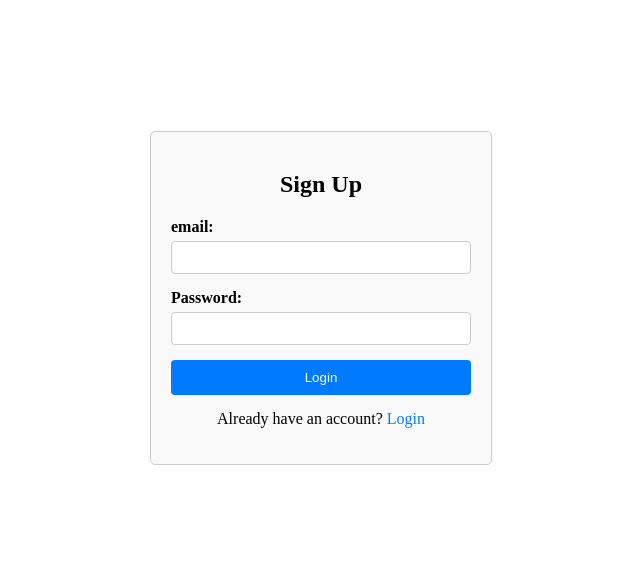
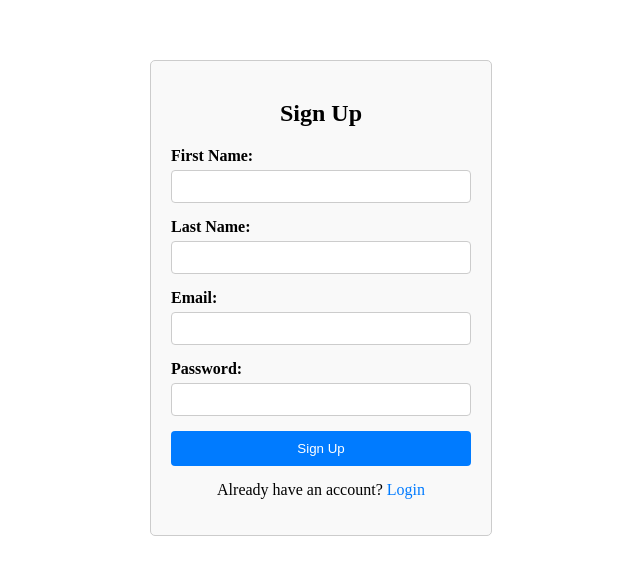
Before and after one commit to lakanodia/online-app, an Angular app: page /signup in a window 1280 px wide. Shown: the part 110-684 px from the top of the page, without its empty margins (319-959 px from the left). Built offline with nearby package versions, Linux system fonts and the light colour scheme.

Commit message:
Add signup service endpoint

```diff
--- a/src/app/auth/components/signup/signup.component.html
+++ b/src/app/auth/components/signup/signup.component.html
@@ -3,15 +3,34 @@
     <h2>Sign Up</h2>
     <form [formGroup]="signupForm" (ngSubmit)="signup()">
       <div>
-        <label for="email">email:</label>
+        <label for="firstName">First Name:</label>
+        <input type="text" id="firstName" formControlName="firstName">
+      </div>
+      <div>
+        <label for="lastName">Last Name:</label>
+        <input type="text" id="lastName" formControlName="lastName">
+      </div>
+
+      <div>
+        <label for="email">Email:</label>
         <input type="text" id="emaill" formControlName="email">
       </div>
       <div>
         <label for="password">Password:</label>
         <input type="password" id="password" formControlName="password">
       </div>
-      <button type="submit">Login</button>
+      <button type="submit">Sign Up</button>
     </form>
     <p>Already have an account? <a routerLink="/login">Login</a></p>
   </div>
 </div>
+
+<!-- "age": 1,
+"email": "string@gmail.com",
+"password": "stringst",
+"address": "string",
+"phone": "+995557665544",
+"zipcode": "string",
+"avatar": "1232",
+"gender": "MALE"
+   -->
--- a/src/app/auth/components/signup/signup.component.ts
+++ b/src/app/auth/components/signup/signup.component.ts
@@ -20,6 +20,10 @@ export class SignupComponent implements OnInit{
 
   ngOnInit(): void {
     this.signupForm = this.formBuilder.group({
+      firstName: ['', Validators.required],
+      lastName: ['', Validators.required],
+
+
       email: ['', Validators.required],
       password: ['', Validators.required]
     });
--- a/src/app/auth/service/auth.service.ts
+++ b/src/app/auth/service/auth.service.ts
@@ -1,11 +1,19 @@
+import { HttpClient } from '@angular/common/http';
 import { Injectable } from '@angular/core';
+import { Observable } from 'rxjs';
 
 @Injectable({
   providedIn: 'root'
 })
 export class AuthService {
   private isLoggedIn = false;
-  constructor() { }
+  private signUpUrl = 'https://api.everrest.educata.dev/auth/sign_up';
+
+  constructor(private http: HttpClient) { }
+
+  signUp(userData: any): Observable<any> {
+    return this.http.post(this.signUpUrl, userData);
+  }
 
   login(username: string, password: string): boolean {
     // You can implement your authentication logic here
```
